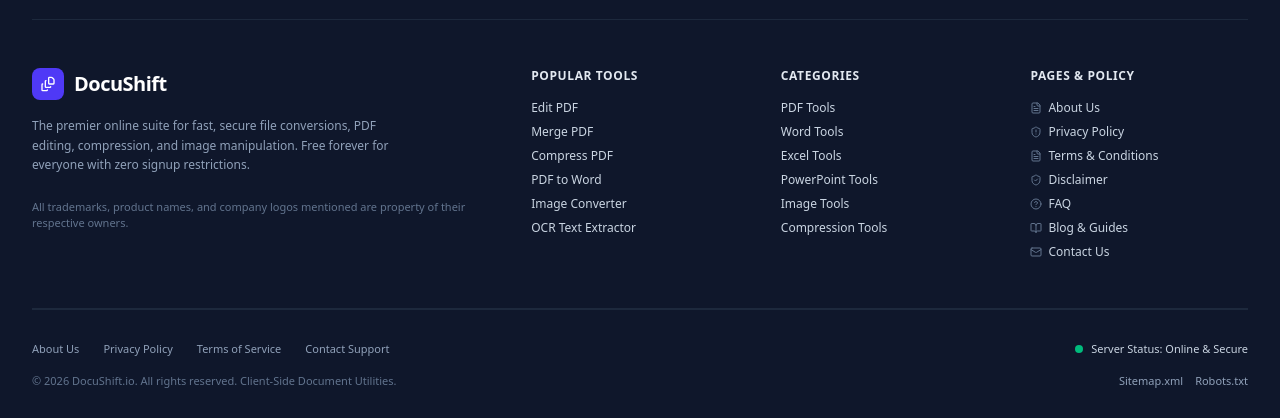
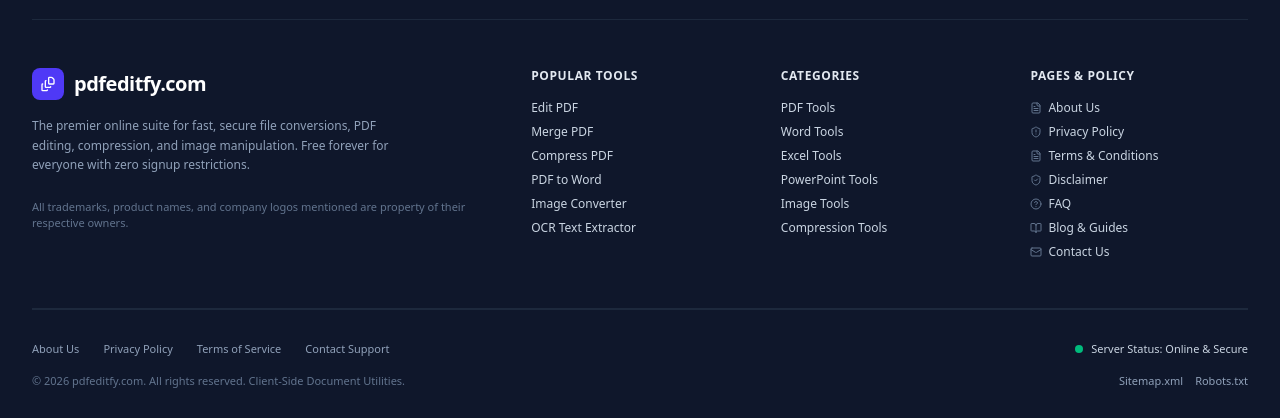
Before and after one commit to asub752027soran-bit/PDF, a React (Vite) app: page / in a window 1280 px wide. Shown: the part 2128-2546 px from the top of the page. Built offline with nearby package versions, Linux system fonts and the light colour scheme.

Commit message:
chore: rename project from DocuShift to pdfeditfy.com
Update all branding, UI text, documentation, and metadata to reflect the new project name.

```diff
--- a/index.html
+++ b/index.html
@@ -3,7 +3,7 @@
   <head>
     <meta charset="UTF-8" />
     <meta name="viewport" content="width=device-width, initial-scale=1.0" />
-    <title>My Google AI Studio App</title>
+    <title>pdfeditfy.com - Free Online PDF Editor, Converter & Compressor</title>
   </head>
   <body>
     <div id="root"></div>
--- a/metadata.json
+++ b/metadata.json
@@ -1,6 +1,6 @@
 {
-  "name": "DocuShift",
-  "description": "Fast, private, and secure online file converter, PDF editor, compressor, and image processing tools with zero signup required.",
+  "name": "pdfeditfy.com",
+  "description": "Fast, private, and secure online file converter, PDF editor, compressor, and image processing tools at pdfeditfy.com with zero signup required.",
   "requestFramePermissions": [],
   "majorCapabilities": ["MAJOR_CAPABILITY_SERVER_SIDE_GEMINI_API"]
 }
--- a/src/App.tsx
+++ b/src/App.tsx
@@ -72,12 +72,12 @@
       }
     } else if (activePage) {
       updateSEOMeta(
-        `DocuShift | ${activePage.toUpperCase()}`,
-        'DocuShift free online PDF editor, converter, and file tools.'
+        `pdfeditfy.com | ${activePage.toUpperCase()}`,
+        'pdfeditfy.com free online PDF editor, converter, and file tools.'
       );
     } else {
       updateSEOMeta(
-        'DocuShift.io - Free Online PDF Editor, Converter & Compressor',
+        'pdfeditfy.com - Free Online PDF Editor, Converter & Compressor',
         'Fast, private online tools to edit PDF, convert Word to PDF, compress images, and merge files without creating an account.'
       );
     }
--- a/src/components/DeploymentModal.tsx
+++ b/src/components/DeploymentModal.tsx
@@ -27,23 +27,23 @@
 npm install -g pm2`,
     },
     {
-      title: '2. Clone & Build DocuShift Application',
-      code: `git clone https://github.com/your-username/docushift.git /var/www/docushift
-cd /var/www/docushift
+      title: '2. Clone & Build pdfeditfy Application',
+      code: `git clone https://github.com/your-username/pdfeditfy.git /var/www/pdfeditfy
+cd /var/www/pdfeditfy
 npm install
 npm run build`,
     },
     {
       title: '3. Start Application with PM2 Process Manager',
-      code: `pm2 start dist/server.cjs --name "docushift"
+      code: `pm2 start dist/server.cjs --name "pdfeditfy"
 pm2 save
 pm2 startup`,
     },
     {
       title: '4. Configure Nginx Reverse Proxy (Port 3000)',
-      code: `cat << 'EOF' > /etc/nginx/sites-available/docushift
+      code: `cat << 'EOF' > /etc/nginx/sites-available/pdfeditfy
 server {
-    server_name yourdomain.com www.yourdomain.com;
+    server_name pdfeditfy.com www.pdfeditfy.com;
 
     client_max_body_size 100M;
 
--- a/src/components/Footer.tsx
+++ b/src/components/Footer.tsx
@@ -78,7 +78,7 @@
                 <FileStack className="w-4 h-4" />
               </div>
               <span className="font-extrabold text-xl tracking-tight text-white">
-                DocuShift
+                pdfeditfy.com
               </span>
             </div>
             <p className="text-xs text-slate-400 leading-relaxed max-w-sm">
@@ -238,7 +238,7 @@
 
         {/* Bottom Copyright */}
         <div className="pt-4 flex flex-col sm:flex-row items-center justify-between text-[11px] text-slate-500 gap-2">
-          <p>© {new Date().getFullYear()} DocuShift.io. All rights reserved. Client-Side Document Utilities.</p>
+          <p>© {new Date().getFullYear()} pdfeditfy.com. All rights reserved. Client-Side Document Utilities.</p>
           <div className="flex items-center gap-3">
             <a href="/sitemap.xml" target="_blank" rel="noreferrer" className="hover:underline text-slate-400">
               Sitemap.xml
--- a/src/components/Header.tsx
+++ b/src/components/Header.tsx
@@ -55,7 +55,7 @@
           </svg>
         </div>
         <span className="text-xl font-bold tracking-tight text-slate-900 dark:text-white">
-          DocuShift<span className="text-blue-600 font-black italic underline">.io</span>
+          pdfeditfy<span className="text-blue-600 font-black italic underline">.com</span>
         </span>
       </div>
 
--- a/src/components/pages/BlogPage.tsx
+++ b/src/components/pages/BlogPage.tsx
@@ -27,7 +27,7 @@
         </button>
         <div className="text-right">
           <h1 className="text-xl font-extrabold text-slate-900 dark:text-white flex items-center gap-2 justify-end">
-            <BookOpen className="w-5 h-5 text-indigo-600" /> DocuShift Knowledge Hub
+            <BookOpen className="w-5 h-5 text-indigo-600" /> pdfeditfy.com Knowledge Hub
           </h1>
           <p className="text-xs text-slate-500">
             Expert guides on PDF compression, format conversions, privacy, and office productivity.
--- a/src/components/pages/CompliancePages.tsx
+++ b/src/components/pages/CompliancePages.tsx
@@ -27,7 +27,7 @@
             {page === 'privacy' ? 'Privacy Policy' : page === 'terms' ? 'Terms & Conditions' : page === 'disclaimer' ? 'Disclaimer' : 'About Us'}
           </h1>
           <p className="text-xs text-slate-500">
-            Last Updated: August 2026 • DocuShift Online Platform
+            Last Updated: August 2026 • pdfeditfy.com Online Platform
           </p>
         </div>
       </div>
@@ -38,7 +38,7 @@
           <div className="space-y-4">
             <h3 className="text-sm font-bold text-slate-900 dark:text-white">1. Zero Permanent Storage Commitment</h3>
             <p>
-              DocuShift respects your data privacy. We do not require account registration, login credentials, or personal email addresses. Most PDF, Word, Excel, and image editing tools run directly inside your web browser memory.
+              pdfeditfy.com respects your data privacy. We do not require account registration, login credentials, or personal email addresses. Most PDF, Word, Excel, and image editing tools run directly inside your web browser memory.
             </p>
 
             <h3 className="text-sm font-bold text-slate-900 dark:text-white">2. Automatic Temporary File Deletion</h3>
@@ -57,7 +57,7 @@
           <div className="space-y-4">
             <h3 className="text-sm font-bold text-slate-900 dark:text-white">1. Acceptable Use</h3>
             <p>
-              DocuShift provides document conversion, PDF editing, compression, and image processing tools for personal and professional use. Users are prohibited from using the service to process unlawful or malicious material.
+              pdfeditfy.com provides document conversion, PDF editing, compression, and image processing tools for personal and professional use. Users are prohibited from using the service to process unlawful or malicious material.
             </p>
 
             <h3 className="text-sm font-bold text-slate-900 dark:text-white">2. No Account & Free Service</h3>
@@ -71,7 +71,7 @@
           <div className="space-y-4">
             <h3 className="text-sm font-bold text-slate-900 dark:text-white">1. Service Provided "As-Is"</h3>
             <p>
-              DocuShift algorithms aim to deliver accurate document formatting and image compression. However, the service is provided on an "as-is" basis without warranties of uninterrupted availability.
+              pdfeditfy.com algorithms aim to deliver accurate document formatting and image compression. However, the service is provided on an "as-is" basis without warranties of uninterrupted availability.
             </p>
           </div>
         )}
@@ -80,7 +80,7 @@
           <div className="space-y-4">
             <h3 className="text-sm font-bold text-slate-900 dark:text-white">Our Mission</h3>
             <p>
-              DocuShift was created to eliminate paywalls, intrusive login requirements, and software installation hurdles for basic document tasks. Whether you need to sign a PDF contract, convert a spreadsheet, or compress an image, DocuShift provides fast, browser-first tools.
+              pdfeditfy.com was created to eliminate paywalls, intrusive login requirements, and software installation hurdles for basic document tasks. Whether you need to sign a PDF contract, convert a spreadsheet, or compress an image, pdfeditfy.com provides fast, browser-first tools.
             </p>
           </div>
         )}
--- a/src/components/pages/ContactPage.tsx
+++ b/src/components/pages/ContactPage.tsx
@@ -45,7 +45,7 @@
           <div className="text-center py-8 space-y-4">
             <CheckCircle2 className="w-12 h-12 text-emerald-500 mx-auto" />
             <h3 className="text-base font-bold text-slate-900 dark:text-white">
-              Thank You for Contacting DocuShift!
+              Thank You for Contacting pdfeditfy.com!
             </h3>
             <p className="text-xs text-slate-500 max-w-sm mx-auto leading-relaxed">
               Your inquiry has been received. Our support team responds to user inquiries within 24 hours.
--- a/src/data/faqData.ts
+++ b/src/data/faqData.ts
@@ -4,8 +4,8 @@
   {
     id: 'f1',
     category: 'General',
-    question: 'Do I need to register or create an account to use DocuShift?',
-    answer: 'No! DocuShift is completely free and requires zero account creation, sign-up, or email registration. You can start editing, converting, or compressing files immediately after opening the site.'
+    question: 'Do I need to register or create an account to use pdfeditfy.com?',
+    answer: 'No! pdfeditfy.com is completely free and requires zero account creation, sign-up, or email registration. You can start editing, converting, or compressing files immediately after opening the site.'
   },
   {
     id: 'f2',
@@ -17,13 +17,13 @@
     id: 'f3',
     category: 'File Limits',
     question: 'What is the maximum file size limit for uploads?',
-    answer: 'DocuShift supports single and batch uploads up to 100MB per file, ensuring smooth performance for large presentations, high-resolution PDFs, and multidocument batches.'
+    answer: 'pdfeditfy.com supports single and batch uploads up to 100MB per file, ensuring smooth performance for large presentations, high-resolution PDFs, and multidocument batches.'
   },
   {
     id: 'f4',
     category: 'Compatibility',
-    question: 'Does DocuShift work on mobile phones and tablets?',
-    answer: 'Yes! DocuShift is fully responsive and optimized for touch screens across smartphones (iOS & Android), tablets, laptops, and desktop computers.'
+    question: 'Does pdfeditfy.com work on mobile phones and tablets?',
+    answer: 'Yes! pdfeditfy.com is fully responsive and optimized for touch screens across smartphones (iOS & Android), tablets, laptops, and desktop computers.'
   },
   {
     id: 'f5',
```
Also changed, not shown: public/robots.txt (added), 1 other file (tests, documents, lock files or other folders).
